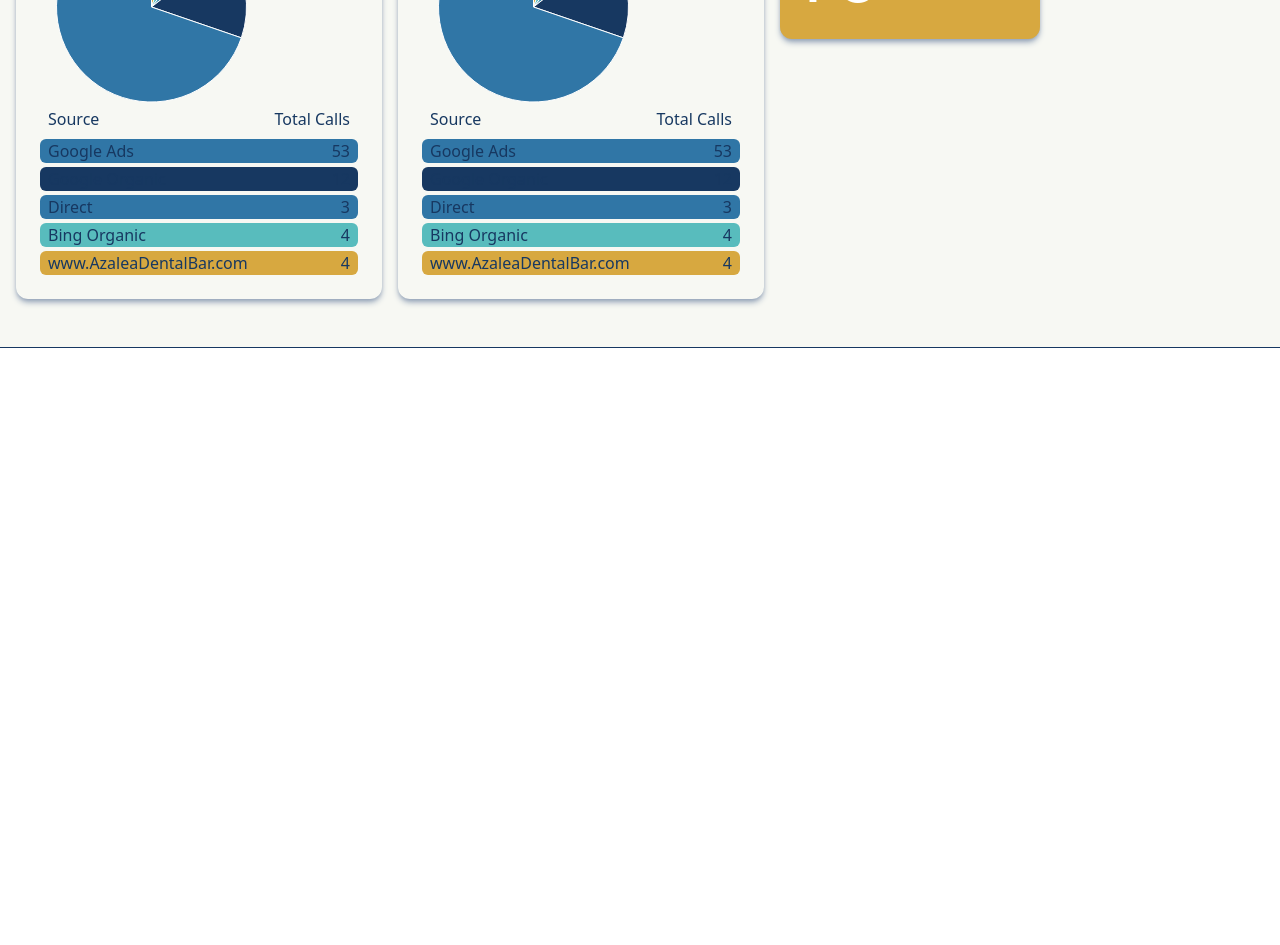
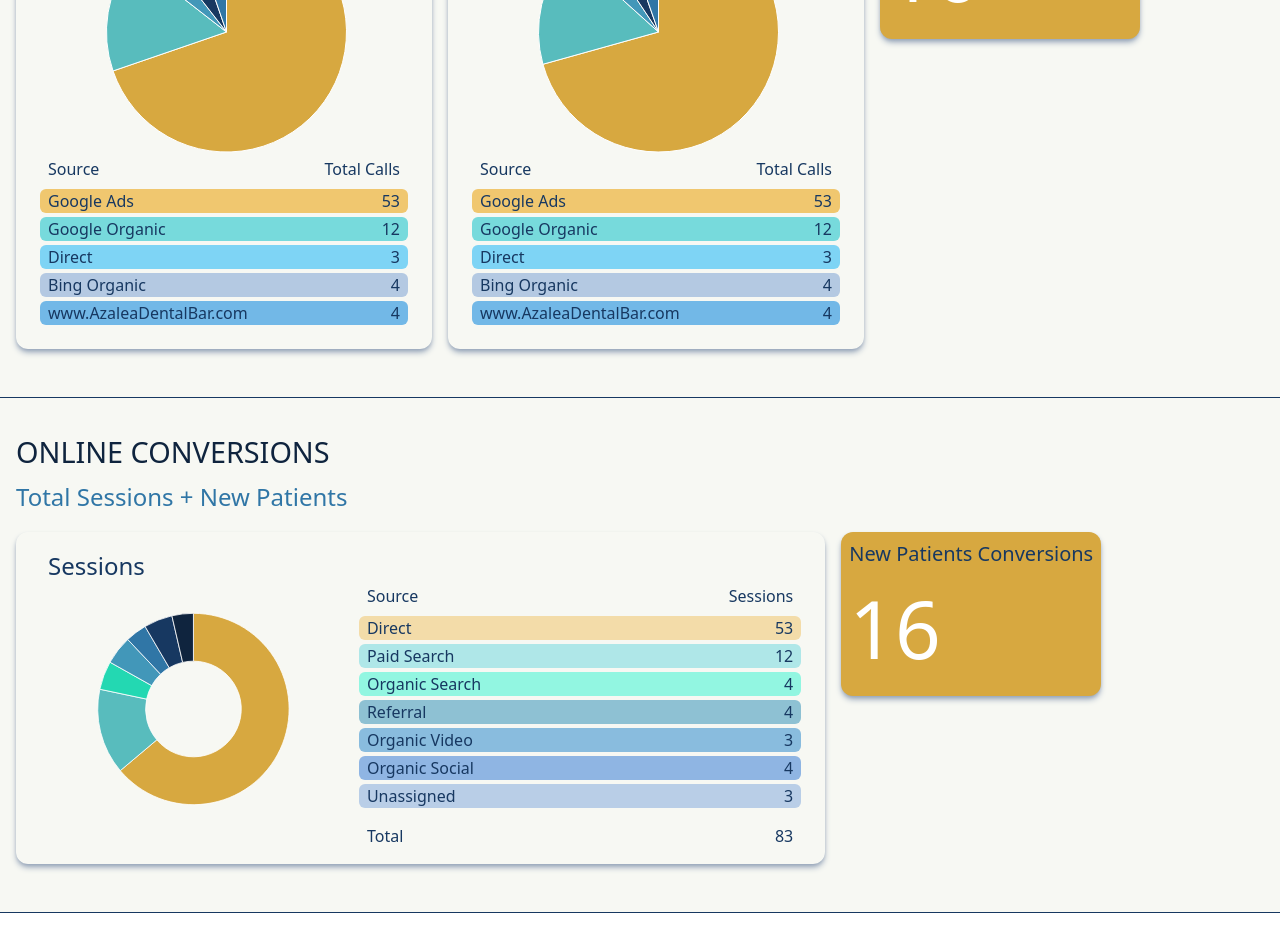
Before and after one commit to transcendentalagency/ClientApp, a React (Vite) app: page /dashboard in a window 1280 px wide. Shown: the part 1240-2185 px from the top of the page. Before the commit the page ends 1620 px from the top, so only its background shows below. Built offline with nearby package versions, Linux system fonts and the light colour scheme.

Commit message:
completed issue #13 | Developed the online conversions using mock data. This section is ready for API data.

```diff
--- /dev/null
+++ b/src/components/OnlineConversions.jsx
@@ -0,0 +1,218 @@
+import { PieChart } from "@mui/x-charts/PieChart";
+import SectionContainer from "./SectionContainer";
+import SectionTitle from "./SectionTitle";
+import Card from "./Card";
+
+const OnlineConversions = () => {
+  const mockData = [53, 12, 4, 4, 3, 4, 3];
+  const patientMockData = 16;
+
+  const sumMockData = () => {
+    let sum = 0;
+    for (var i = 0; i < mockData.length; i++) {
+      sum += mockData[i];
+    }
+    return sum;
+  };
+
+  return (
+    <>
+      <SectionTitle>
+        ONLINE CONVERSIONS
+        <br />
+        <span className="text-[1.5rem] font-regular text-[--blue-bg] dark:text-[--l-blue-bg]">
+          Total Sessions + New Patients
+        </span>
+      </SectionTitle>
+
+      <SectionContainer>
+        <div className="flex flex-col lg:flex-row gap-4 bg-transparent">
+          <Card color="dark:bg-slate-400 py-4">
+            <span className="text-[--d-blue-bg] px-6 text-[1.5rem]">
+              Sessions
+            </span>
+            <div className="flex flex-col lg:flex-row gap-0 align-middle justify-between">
+              <PieChart
+                id="pieChart"
+                colors={[
+                  "#d7a840",
+                  "#58bcbd",
+                  "#23d8b2",
+                  "#4297b9",
+                  "#3076a6",
+                  "#173861",
+                  "#0f243e",
+                ]}
+                series={[
+                  {
+                    data: [
+                      {
+                        id: 0,
+                        value: `${mockData[0]}`,
+                        color: "#d7a840",
+                        label: "Direct",
+                      },
+                      {
+                        id: 1,
+                        value: `${mockData[1]}`,
+                        color: "#58bcbd",
+                        label: "Paid Search",
+                      },
+                      {
+                        id: 2,
+                        value: `${mockData[2]}`,
+                        color: "#23d8b2",
+                        label: "Organic Search",
+                      },
+                      {
+                        id: 3,
+                        value: `${mockData[3]}`,
+                        color: "#4297b9",
+                        label: "Referral",
+                      },
+                      {
+                        id: 4,
+                        value: `${mockData[4]}`,
+                        color: "#3076a6",
+                        label: "Organic Video",
+                      },
+                      {
+                        id: 5,
+                        value: `${mockData[5]}`,
+                        color: "#173861",
+                        label: "Organic Social",
+                      },
+                      {
+                        id: 6,
+                        value: `${mockData[6]}`,
+                        color: "#0f243e",
+                        label: "Unassigned",
+                      },
+                    ],
+                    innerRadius: 60,
+                  },
+                ]}
+                slotProps={{
+                  legend: { hidden: true },
+                }}
+                margin={{ right: -20 }}
+                width={400}
+                height={250}
+              />
+              <div className="w-full lg:w-3/4">
+                <div className="flex justify-between px-6 text-[--d-blue-bg]">
+                  <span>Source</span>
+                  <span>Sessions</span>
+                </div>
+                <div className="flex flex-col text-[--d-blue-bg] px-4 pb-2 w-full">
+                  <div className="grid grid-flow-row grid-cols-1 grid-rows-1 gap-1 my-2">
+                    <div
+                      className={`flex flex-row justify-between rounded-md bg-[#f3dca9] px-2`}>
+                      <p>Direct</p>
+                      <input
+                        type="text"
+                        name="d1"
+                        id="d1"
+                        value={`${mockData[0]}`}
+                        className="text-end bg-transparent border-none"
+                        readOnly
+                      />
+                    </div>
+                    <div
+                      className={`flex flex-row justify-between rounded-md bg-[#afe7e8] px-2`}>
+                      <p>Paid Search</p>
+                      <input
+                        type="text"
+                        name="d2"
+                        id="d2"
+                        value={`${mockData[1]}`}
+                        className="text-end bg-transparent border-none"
+                        readOnly
+                      />
+                    </div>
+                    <div
+                      className={`flex flex-row justify-between rounded-md bg-[#92f6e1] px-2`}>
+                      <p>Organic Search</p>
+                      <input
+                        type="text"
+                        name="d3"
+                        id="d3"
+                        value={`${mockData[2]}`}
+                        className="text-end bg-transparent border-none"
+                      />
+                    </div>
+                    <div
+                      className={`flex flex-row justify-between rounded-md bg-[#8ec1d3] px-2`}>
+                      <p>Referral</p>
+                      <input
+                        type="text"
+                        name="d4"
+                        id="d4"
+                        value={`${mockData[3]}`}
+                        className="text-end bg-transparent border-none"
+                        readOnly
+                      />
+                    </div>
+
+                    <div
+                      className={`flex flex-row justify-between rounded-md bg-[#89bcde] px-2`}>
+                      <p>Organic Video</p>
+                      <input
+                        type="text"
+                        name="d5"
+                        id="d5"
+                        value={`${mockData[4]}`}
+                        className="text-end bg-transparent border-none"
+                        readOnly
+                      />
+                    </div>
+                    <div
+                      className={`flex flex-row justify-between rounded-md bg-[#8fb5e3] px-2`}>
+                      <p>Organic Social</p>
+                      <input
+                        type="text"
+                        name="d6"
+                        id="d6"
+                        value={`${mockData[5]}`}
+                        className="text-end bg-transparent border-none"
+                      />
+                    </div>
+                    <div
+                      className={`flex flex-row justify-between rounded-md bg-[#b9cee7] px-2`}>
+                      <p>Unassigned</p>
+                      <input
+                        type="text"
+                        name="d7"
+                        id="d7"
+                        value={`${mockData[6]}`}
+                        className="text-end bg-transparent border-none"
+                        readOnly
+                      />
+                    </div>
+                  </div>
+                </div>
+                <div className="flex justify-between px-6 text-[--d-blue-bg]">
+                  <span>Total</span>
+                  <span>{sumMockData()}</span>
+                </div>
+              </div>
+            </div>
+          </Card>
+        </div>
+
+        <div color="grid grid-rows-1 grid-cols-1">
+          <Card color="bg-[--orange-bg] !w-full !gap-0">
+            <p className="text-xl text-[--d-blue-bg]">
+              New Patients Conversions
+            </p>
+            <span className="text-[3rem] md:text-[5rem] font-light">
+              {patientMockData}
+            </span>
+          </Card>
+        </div>
+      </SectionContainer>
+    </>
+  );
+};
+
+export default OnlineConversions;
--- a/src/components/PhoneConversions.jsx
+++ b/src/components/PhoneConversions.jsx
@@ -4,13 +4,9 @@ import SectionTitle from "./SectionTitle";
 import Card from "./Card";
 
 const PhoneConversions = () => {
-  const colors = [
-    "--orange-bg",
-    "--green-bg",
-    "--blue-bg",
-    "--d-blue-bg",
-    "--blue-bg",
-  ];
+  const mockData = [53, 12, 3, 4, 4];
+  const patientMockData = 16;
+
   return (
     <>
       <SectionTitle>
@@ -32,16 +28,45 @@ const PhoneConversions = () => {
               series={[
                 {
                   data: [
-                    { id: 0, value: 4, color: "#d7a840" },
-                    { id: 1, value: 4, color: "#58bcbd" },
-                    { id: 2, value: 3, color: "#4297b9" },
-                    { id: 3, value: 12, color: "#173861" },
-                    { id: 4, value: 53, color: "#3076a6" },
+                    {
+                      id: 0,
+                      value: `${mockData[0]}`,
+                      color: "#d7a840",
+                      label: "Google Ads",
+                    },
+                    {
+                      id: 1,
+                      value: `${mockData[1]}`,
+                      color: "#58bcbd",
+                      label: "Google Organic",
+                    },
+                    {
+                      id: 2,
+                      value: `${mockData[2]}`,
+                      color: "#4297b9",
+                      label: "Direc",
+                    },
+                    {
+                      id: 3,
+                      value: `${mockData[3]}`,
+                      color: "#173861",
+                      label: "Bing Organic",
+                    },
+                    {
+                      id: 4,
+                      value: `${mockData[4]}`,
+                      color: "#3076a6",
+                      label: "www.AzaleaDentalBar.com",
+                    },
                   ],
                 },
               ]}
-              width={350}
-              height={200}
+              slotProps={{
+                legend: { hidden: true },
+              }}
+              margin={{ right: 0 }}
+              width={400}
+              height={250}
             />
             <div className="flex justify-between px-6 text-[--d-blue-bg]">
               <span>Source</span>
@@ -50,27 +75,27 @@ const PhoneConversions = () => {
             <div className="flex flex-col text-[--d-blue-bg] px-4 pb-2 w-full">
               <div className="grid grid-flow-row grid-cols-1 grid-rows-1 gap-1 my-2">
                 <div
-                  className={`flex flex-row justify-between rounded-md bg-[${colors[4]}] px-2`}>
+                  className={`flex flex-row justify-between rounded-md bg-[#f0c76f] px-2`}>
                   <p>Google Ads</p>
                   <p>53</p>
                 </div>
                 <div
-                  className={`flex flex-row justify-between rounded-md bg-[${colors[3]}] px-2`}>
+                  className={`flex flex-row justify-between rounded-md bg-[#77dadc] px-2`}>
                   <p>Google Organic</p>
                   <p>12</p>
                 </div>
                 <div
-                  className={`flex flex-row justify-between rounded-md bg-[${colors[2]}] px-2`}>
+                  className={`flex flex-row justify-between rounded-md bg-[#7ed4f5] px-2`}>
                   <p>Direct</p>
                   <p>3</p>
                 </div>
                 <div
-                  className={`flex flex-row justify-between rounded-md bg-[${colors[1]}] px-2`}>
+                  className={`flex flex-row justify-between rounded-md bg-[#b4c9e2] px-2`}>
                   <p>Bing Organic</p>
                   <p>4</p>
                 </div>
                 <div
-                  className={`flex flex-row justify-between rounded-md bg-[${colors[0]}] px-2`}>
+                  className={`flex flex-row justify-between rounded-md bg-[#72b8e7] px-2`}>
                   <p>www.AzaleaDentalBar.com</p>
                   <p>4</p>
                 </div>
@@ -81,21 +106,46 @@ const PhoneConversions = () => {
             <span className="text-[--d-blue-bg] px-6">
               Call Volume By Source
             </span>
+
             <PieChart
               colors={["#d7a840", "#58bcbd", "#4297b9", "#173861", "#3076a6"]}
               series={[
                 {
                   data: [
-                    { id: 0, value: 4, color: "#d7a840" },
-                    { id: 1, value: 4, color: "#58bcbd" },
-                    { id: 2, value: 3, color: "#4297b9" },
-                    { id: 3, value: 12, color: "#173861" },
-                    { id: 4, value: 53, color: "#3076a6" },
+                    {
+                      id: 0,
+                      value: `${mockData[0]}`,
+                      color: "#d7a840",
+                      label: "Google Ads",
+                    },
+                    {
+                      id: 1,
+                      value: `${mockData[1]}`,
+                      color: "#58bcbd",
+                      label: "Google Organic",
+                    },
+                    { id: 2, value: 3, color: "#4297b9", label: "Direc" },
+                    {
+                      id: 3,
+                      value: `${mockData[2]}`,
+                      color: "#173861",
+                      label: "Bing Organic",
+                    },
+                    {
+                      id: 4,
+                      value: `${mockData[4]}`,
+                      color: "#3076a6",
+                      label: "www.AzaleaDentalBar.com",
+                    },
                   ],
                 },
               ]}
-              width={350}
-              height={200}
+              slotProps={{
+                legend: { hidden: true },
+              }}
+              margin={{ right: 0 }}
+              width={400}
+              height={250}
             />
             <div className="flex justify-between px-6 text-[--d-blue-bg]">
               <span>Source</span>
@@ -104,27 +154,27 @@ const PhoneConversions = () => {
             <div className="flex flex-col text-[--d-blue-bg] px-4 pb-2 w-full">
               <div className="grid grid-flow-row grid-cols-1 grid-rows-1 gap-1 my-2">
                 <div
-                  className={`flex flex-row justify-between rounded-md bg-[${colors[4]}] px-2`}>
+                  className={`flex flex-row justify-between rounded-md bg-[#f0c76f] px-2`}>
                   <p>Google Ads</p>
                   <p>53</p>
                 </div>
                 <div
-                  className={`flex flex-row justify-between rounded-md bg-[${colors[3]}] px-2`}>
+                  className={`flex flex-row justify-between rounded-md bg-[#77dadc] px-2`}>
                   <p>Google Organic</p>
                   <p>12</p>
                 </div>
                 <div
-                  className={`flex flex-row justify-between rounded-md bg-[${colors[2]}] px-2`}>
+                  className={`flex flex-row justify-between rounded-md bg-[#7ed4f5] px-2`}>
                   <p>Direct</p>
                   <p>3</p>
                 </div>
                 <div
-                  className={`flex flex-row justify-between rounded-md bg-[${colors[1]}] px-2`}>
+                  className={`flex flex-row justify-between rounded-md bg-[#b4c9e2] px-2`}>
                   <p>Bing Organic</p>
                   <p>4</p>
                 </div>
                 <div
-                  className={`flex flex-row justify-between rounded-md bg-[${colors[0]}] px-2`}>
+                  className={`flex flex-row justify-between rounded-md bg-[#72b8e7] px-2`}>
                   <p>www.AzaleaDentalBar.com</p>
                   <p>4</p>
                 </div>
@@ -138,7 +188,9 @@ const PhoneConversions = () => {
             <p className="text-xl text-[--d-blue-bg]">
               New Patients Conversions
             </p>
-            <span className="text-[3rem] md:text-[5rem] font-light">16</span>
+            <span className="text-[3rem] md:text-[5rem] font-light">
+              {patientMockData}
+            </span>
           </Card>
         </div>
       </SectionContainer>
--- a/src/index.css
+++ b/src/index.css
@@ -11,6 +11,14 @@
   --blue-bg: #3076a6;
   --d-blue-bg: #173861;
   --dd-blue-bg: #0f243e;
+
+  --chart-orange-bg: #d9be84;
+  --chart-green-bg: #7cbcbd;
+  --chart-teal-bg: #71dcc5;
+  --chart-l-blue-bg: #6ea6bb;
+  --chart-blue-bg: #5b8aa9;
+  --chart-d-blue-bg: #435f81;
+  --chart-dd-blue-bg: #3d597b;
 
   font-synthesis: none;
   text-rendering: optimizeLegibility;
--- a/src/pages/Dashboard.jsx
+++ b/src/pages/Dashboard.jsx
@@ -1,4 +1,5 @@
 import MonthlyPerformance from "../components/MonthlyPerformance";
+import OnlineConversions from "../components/OnlineConversions";
 import PhoneConversions from "../components/PhoneConversions";
 import Summary from "../components/Summary";
 
@@ -12,6 +13,8 @@ const Dashboard = () => {
       <div className="my-8 h-[1px] bg-[--d-blue-bg] dark:bg-[--teal-bg] w-screen"></div>
       <PhoneConversions />
       <div className="my-8 h-[1px] bg-[--d-blue-bg] dark:bg-[--teal-bg] w-screen"></div>
+      <OnlineConversions />
+      <div className="my-8 h-[1px] bg-[--d-blue-bg] dark:bg-[--teal-bg] w-screen"></div>
     </div>
   );
 };
```
